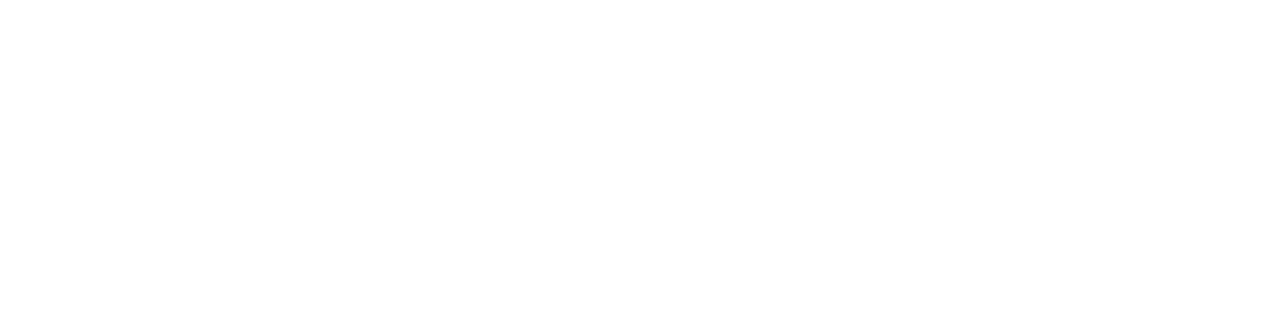
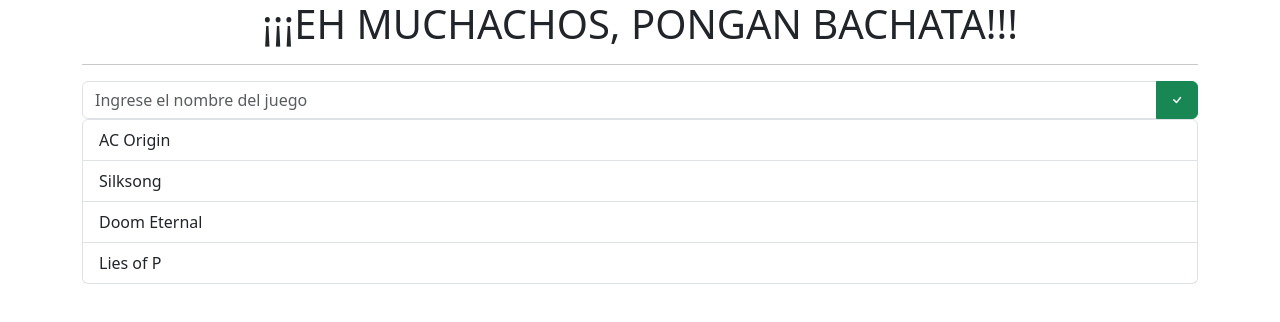
Before and after one commit to Johnsondavisv4/react-proyecto-base, a React (Create React App) app: page / in a window 1280 px wide. Shown: the top 322 px of the page. Built offline with nearby package versions, Linux system fonts and the light colour scheme.

Commit message:
Refactor App component to render Steam and add Juego component for game list management

```diff
--- a/src/App.js
+++ b/src/App.js
@@ -1,11 +1,9 @@
 import "./css/bootstrap.min.css";
 import "./css/bootstrap-icons.min.css";
-import { Fragment } from "react";
+import { Steam } from "./components/Steam";
 
 function App() {
-  return (
-    <Fragment></Fragment>
-  );
+  return <Steam></Steam>;
 }
 
 export default App;
--- /dev/null
+++ b/src/components/Juego.jsx
@@ -0,0 +1,5 @@
+import React from "react";
+
+export function Juego({ juegoProps }) {
+  return <li className="list-group-item">{juegoProps.titulo}</li>;
+}
--- /dev/null
+++ b/src/components/Steam.jsx
@@ -0,0 +1,63 @@
+import { Fragment, useRef, useState } from "react";
+import { Juego } from "./Juego";
+import { v4 as uuidv4 } from "uuid";
+import React from "react";
+
+export function Steam() {
+  //Inicializar variables que estaran viendo y oyendo react
+  //Para saber si sufren cambios de estado
+  //listadoJuegos = constantes
+  //setJuegos = Metodo para ver si hay juegos nuevos o se eliminan de la lista
+  //useState = state que provee react para capturar estados
+
+  const [listadoJuegos, setJuegos] = useState([
+    { id: 1, titulo: "AC Origin" },
+    { id: 2, titulo: "Silksong" },
+    { id: 3, titulo: "Doom Eternal" },
+    { id: 4, titulo: "Lies of P" },
+  ]);
+
+  const inputJuego = useRef();
+
+  const agregarJuego = () => {
+    const inputJuegoTexto = inputJuego.current.value;
+    setJuegos((prevJuegos) => {
+      const nuevoJuego = {
+        id: uuidv4(),
+        titulo: inputJuegoTexto,
+      };
+      inputJuego.current.value = "";
+      return [...listadoJuegos, nuevoJuego];
+    });
+  };
+
+  return (
+    <Fragment>
+      <div className="container">
+        <h1 style={{ textAlign: "center" }}>
+          ¡¡¡EH MUCHACHOS, PONGAN BACHATA!!!
+        </h1>
+
+        <hr />
+
+        <div className="input-group">
+          <input
+            ref={inputJuego}
+            className="form-control"
+            type="text"
+            placeholder="Ingrese el nombre del juego"
+          />
+          <button onClick={agregarJuego} className="btn btn-success">
+            <i class="bi bi-check"></i>
+          </button>
+        </div>
+
+        <ul className="list-group">
+          {listadoJuegos.map((juegoActual) => (
+            <Juego juegoProps={juegoActual} key={juegoActual.id}></Juego>
+          ))}
+        </ul>
+      </div>
+    </Fragment>
+  );
+}
```
